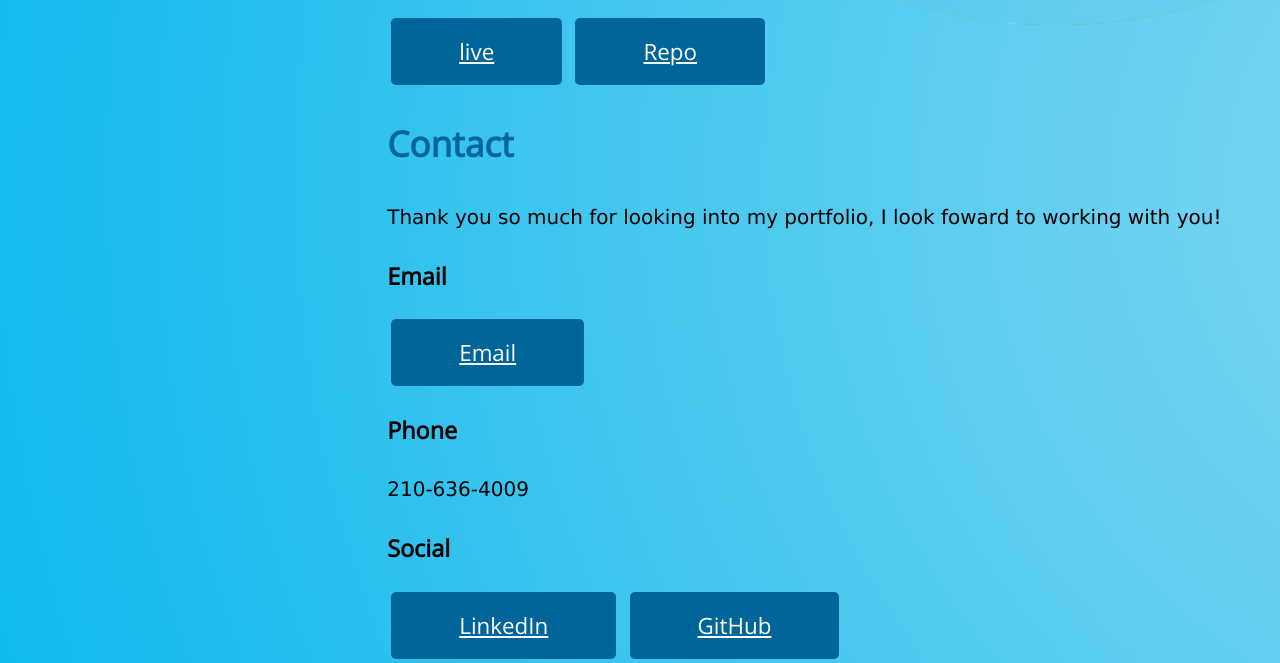
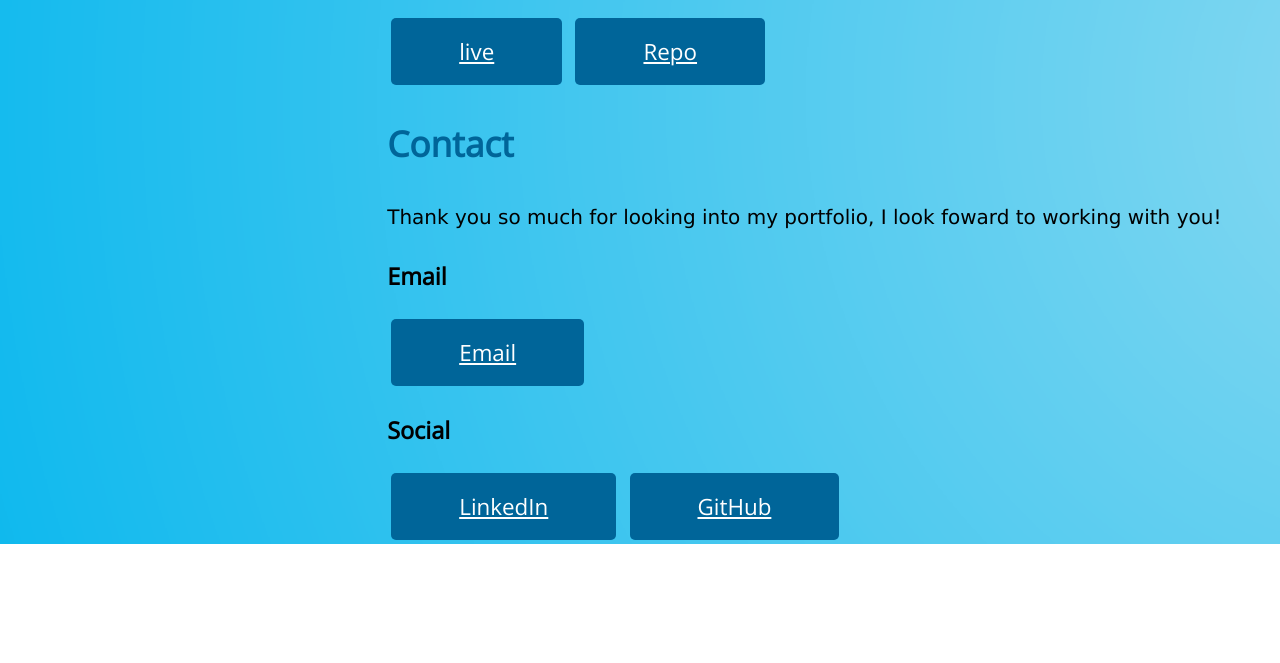
Before and after one commit to ggutierrez113/porfolio, a plain HTML site: page index.html in a window 1280 px wide. Shown: the part 1008-1671 px from the top of the page. After the commit the page ends 1552 px from the top, so only its background shows below. Drawn offline with nearby package versions, Linux system fonts and the light colour scheme.

Commit message:
Update index.html

```diff
--- a/index.html
+++ b/index.html
@@ -90,8 +90,7 @@
                                                     <h3>Email</h3>
                                                     <a href="mailto:ggutierrez113@gmail.com" class="tm-button tm-button-wide">Email</a>
 
-                                                        <h3>Phone</h3>
-                                                        <p>210-636-4009</p>
+
 
                                                 </div>
                                                 <div class="social">
```
